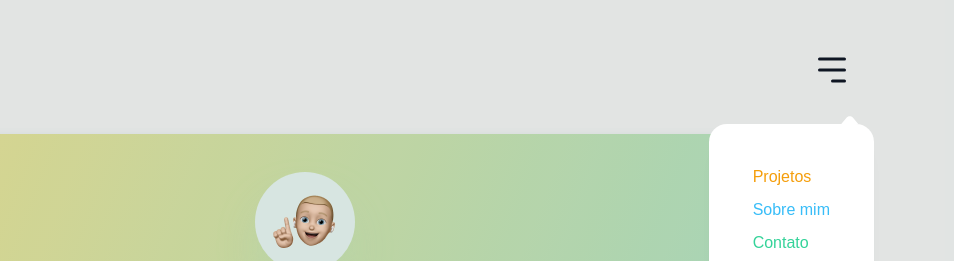
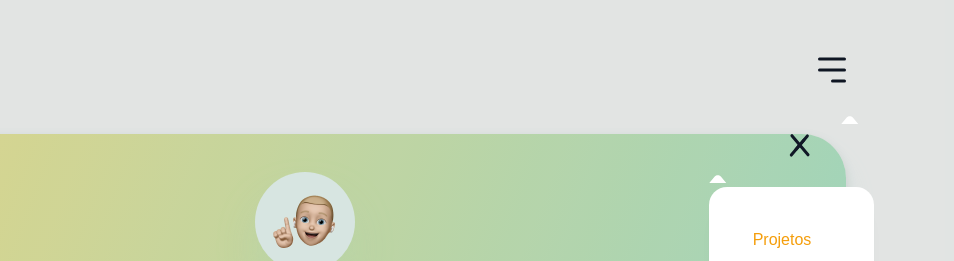
Before and after one commit to artilluminati/web-developer-portfolio, a plain HTML site: page index.html in a window 1280 px wide. Both pictures are taken after a click on the button 1169 px from the left and 71 px from the top of the page. Shown: the top 261 px of the page, 326-1280 px from the left. Drawn offline with Linux system fonts and the light colour scheme.

Commit message:
Add files via upload

```diff
--- a/index.html
+++ b/index.html
@@ -16,8 +16,18 @@
             <a href="/" class="nav-logo"><img src="assets/images/logo.svg" alt="Web Developer Portfolio Logo"></a>
             <!-- Выпадающее меню -->
             <div class="main-nav-dropdown-bg">
+
                 <div class="main-nav-dropdown-container">
                     <div class="main-nav-dropdown">
+
+                        <button class="main-nav-menu-toggle" title="Open Menu" id="nav-menu-close">
+                            <img src="assets/images/Icons/Hamburger-Variant2.svg" alt="Menu">
+                        </button>
+                        <div class="main-nav-menu-micro-badge">
+                            <svg width="18" height="8" viewBox="0 0 18 8" fill="none" xmlns="http://www.w3.org/2000/svg">
+                                <path d="M5.72519 1.58559C7.32252 -0.293615 10.2234 -0.293612 11.8207 1.5856L17.2729 8H0.272949L5.72519 1.58559Z" fill="white"/>
+                            </svg>
+                        </div>
                         <div class="main-nav-dropdown-list">
                             <a href="" class="dropdown-element">Projetos</a>
                             <a href="" class="dropdown-element">Sobre mim</a>
```
